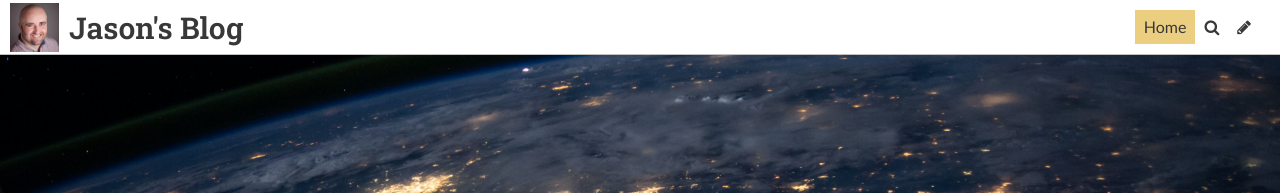
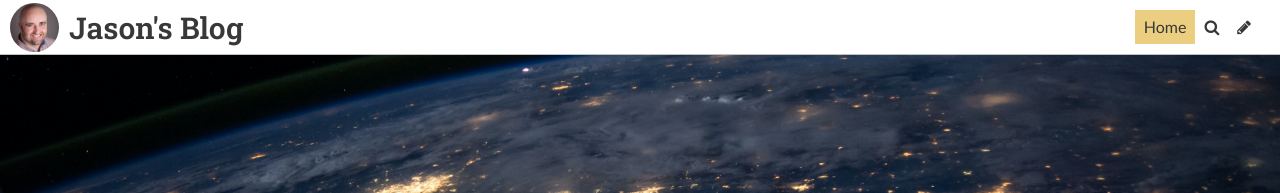
Before and after one commit to jasonmauss/jasonmaussblog, a Jekyll site: the page built from index.html, in a window 1280 px wide. Shown: the top 193 px of the page. Built offline with Jekyll 4.4.1, drawn with Linux system fonts in a browser that asks for light colours; some web fonts are replaced; the list of posts is cut into pages by our own code.

Commit message:
making image avatar rounded with border radius

```diff
--- a/styles/styles.css
+++ b/styles/styles.css
@@ -733,6 +733,7 @@ align-items: center;
     /* width: 50px; */
     margin: 0 0.5em;
     padding:0;
+    border-radius: 27px;
 }
 
 .site-header .site-title {
```
